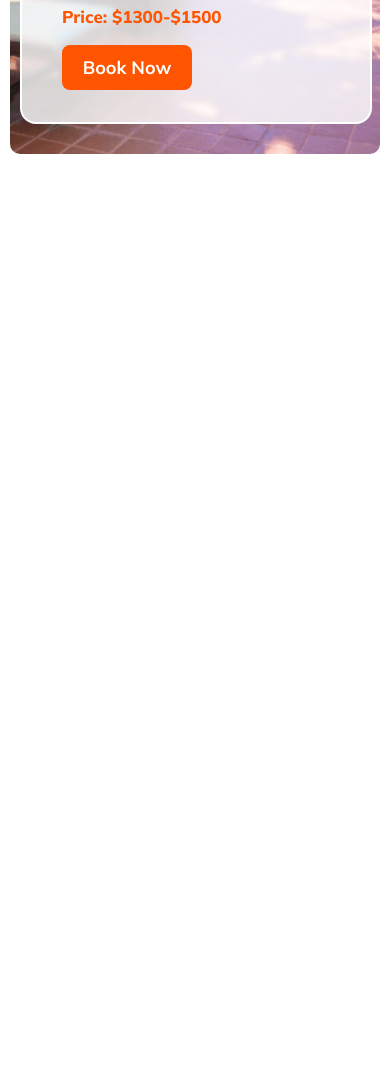
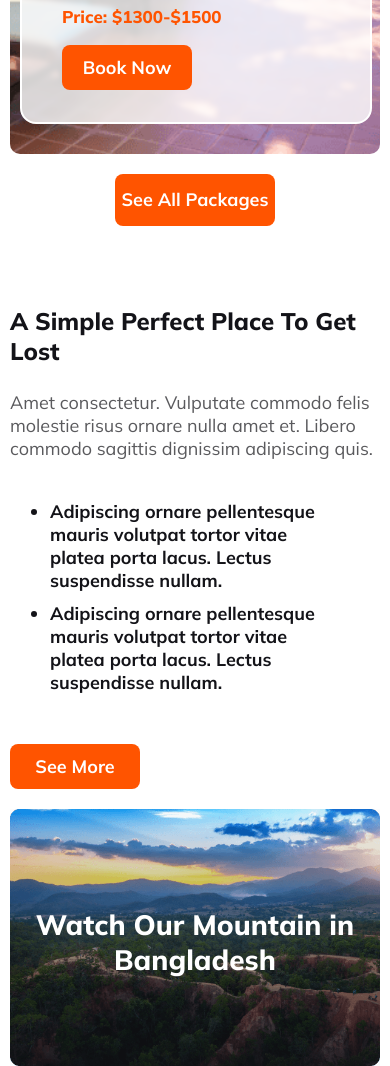
Before and after one commit to codewithToufikul/B9A2-Your-Travel, a plain HTML site: page index.html in a window 390 px wide. Shown: the part 8194-9260 px from the top of the page. Before the commit the page ends 8368 px from the top, so only its background shows below. Drawn offline with Linux system fonts and the light colour scheme.

Commit message:
perfact place section is ook

```diff
--- a/index.html
+++ b/index.html
@@ -221,8 +221,35 @@
                     </button>
                 </div>
             </div>
+            <div class="btnn">
+                <button id="package-btn" class="prymari-btn">
+                    <a href="">See All Packages</a>
+                </button>
+            </div>
         </section>
 
+<!-- simple perfact place section -->
+
+        <section class="container">
+            <div class="perfact-pace">
+                <div class="perfact-text">
+                    <h1>A Simple Perfect Place To Get Lost</h1>
+                    <p>Amet consectetur. Vulputate commodo felis molestie risus  ornare nulla amet et. Libero commodo sagittis dignissim adipiscing quis. </p>
+                    <ul>
+                        <li>Adipiscing ornare pellentesque mauris volutpat tortor vitae platea porta lacus. Lectus suspendisse nullam.</li>
+                        <li>Adipiscing ornare pellentesque mauris volutpat tortor vitae platea porta lacus. Lectus suspendisse nullam.</li>
+                    </ul>
+                    <button id="deals-btn" class="prymari-btn">
+                        <a href="">See More</a>
+                    </button>
+                </div>
+                <div class="perfact-image">
+                    <img src="images/ifram-img.png" alt="">
+                    <h3 class="mountain">Watch Our Mountain in <br> Bangladesh</h3>
+                </div>
+
+            </div>
+        </section>
     </main>
     <footer>
 
--- a/styles/style.css
+++ b/styles/style.css
@@ -467,6 +467,61 @@ nav{
     font-weight: 400;
     margin-bottom: 40px;
 }
+.btnn{
+    display: flex;
+    justify-content: center;
+}
+
+/* perfact place area */
+
+.perfact-pace{
+    display: flex;
+    justify-content: space-between;
+    margin-top: 80px;
+}
+.perfact-text h1{
+    color: #131318;
+    font-size: 44px;
+    font-weight: 800;
+    margin-bottom: 25px;
+}
+.perfact-text p{
+    color: #5A5A5D;
+    font-size: 18px;
+    font-weight: 400;
+
+}
+.perfact-text > ul > li{
+    color: #131318;
+    font-size: 18px;
+    font-weight: 700;
+    margin-bottom: 10px;
+}
+.perfact-text > ul{
+    padding: 40px;
+}
+.perfact-text{
+    width: 50%;
+}
+.perfact-image{
+    width: 100%;
+    height: fit-content;
+    position: relative;
+    display: flex;
+    flex-direction: column;
+    align-items: center;
+    justify-content: center;
+    text-align: center;
+}
+.mountain{
+    position: absolute;
+    margin-top: 10px;
+    color: #FFF;
+    font-size: 28px;
+    font-weight: 800;
+}
+
+
 
 
 
@@ -862,4 +917,28 @@ nav{
     .discount-bg2{
         background-position: bottom;
     }
+    #package-btn{
+        width: 160px;
+    }
+
+    /* perfact place area */
+
+    .perfact-pace{
+        flex-direction: column;
+        margin: 80px 10px 0px 10px;
+        gap:20px;
+    }
+    .perfact-image img{
+        width: 100%;
+        height: auto;
+    }
+    .perfact-text h1{
+        color: #131318;
+        font-size: 24px;
+        font-weight: 800;
+    }
+    .perfact-text{
+        width: 100%;
+    }
+
 }
```
Also changed, not shown: Images/ifram-img.png (renamed from Images/Group 40089.png).
